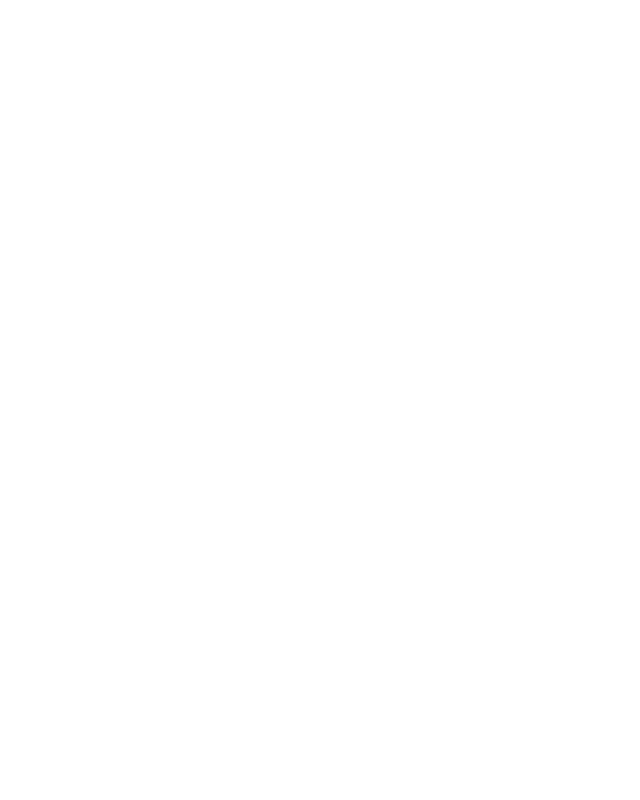
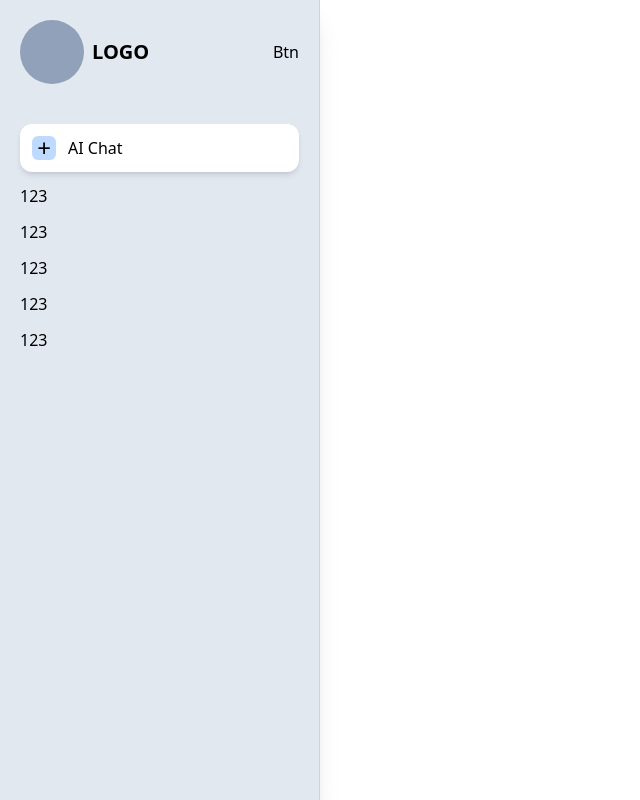
Before and after one commit to mlngwan/trafficAI, a Next.js app: page / in a window 1280 px wide. Shown: the whole page, without its empty margins (0-640 px from the left). Built offline with nearby package versions, Linux system fonts and the light colour scheme.

Commit message:
Sidebar : make space, color

```diff
--- a/app/layout.tsx
+++ b/app/layout.tsx
@@ -1,5 +1,6 @@
 import type { Metadata } from "next";
 import "./globals.css";
+import Sidebar from "@/components/side-bar";
 
 export const metadata: Metadata = {
   title: "Create Next App",
@@ -13,7 +14,15 @@
 }>) {
   return (
     <html lang="en">
-      <body className={`antialiased`}>{children}</body>
+      <body className={`antialiased`}>
+        {children}
+        <div className="flex">
+          <div className="w-1/4">
+            <Sidebar />
+          </div>
+          <div className="w-3/4">{children}</div>
+        </div>
+      </body>
     </html>
   );
 }
--- /dev/null
+++ b/components/side-bar.tsx
@@ -0,0 +1,30 @@
+export default function Sidebar() {
+  return (
+    <div className="w-full bg-slate-200 min-h-screen p-5 sticky top-0 border-r border-slate-300 shadow-xl">
+      <div className="flex flex-col gap-10">
+        {/* {header} */}
+        <div className="flex justify-between items-center">
+          <div className="flex items-center gap-2">
+            <div className="size-16 bg-slate-400 rounded-full"></div>
+            <p className="text-xl font-semibold">LOGO</p>
+          </div>
+          <p>Btn</p>
+        </div>
+        {/* {lists} */}
+        <ul className="flex flex-col gap-3">
+          <li className="p-3 bg-white flex gap-3 items-center rounded-xl shadow-md">
+            <p className="size-6 flex justify-center items-center text-2xl bg-blue-200 rounded-md">
+              +
+            </p>
+            <p>AI Chat</p>
+          </li>
+          <li>123</li>
+          <li>123</li>
+          <li>123</li>
+          <li>123</li>
+          <li>123</li>
+        </ul>
+      </div>
+    </div>
+  );
+}
```
